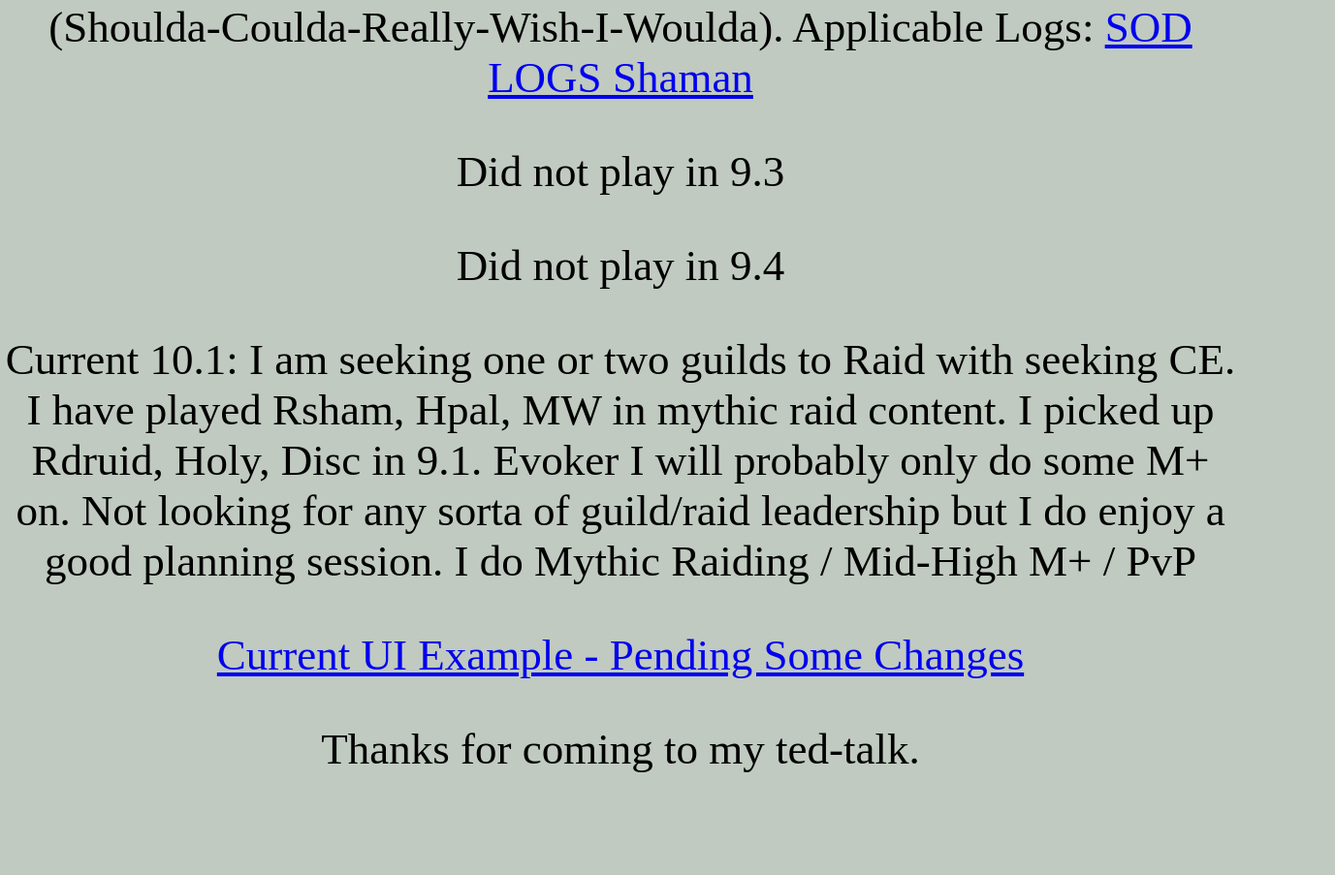
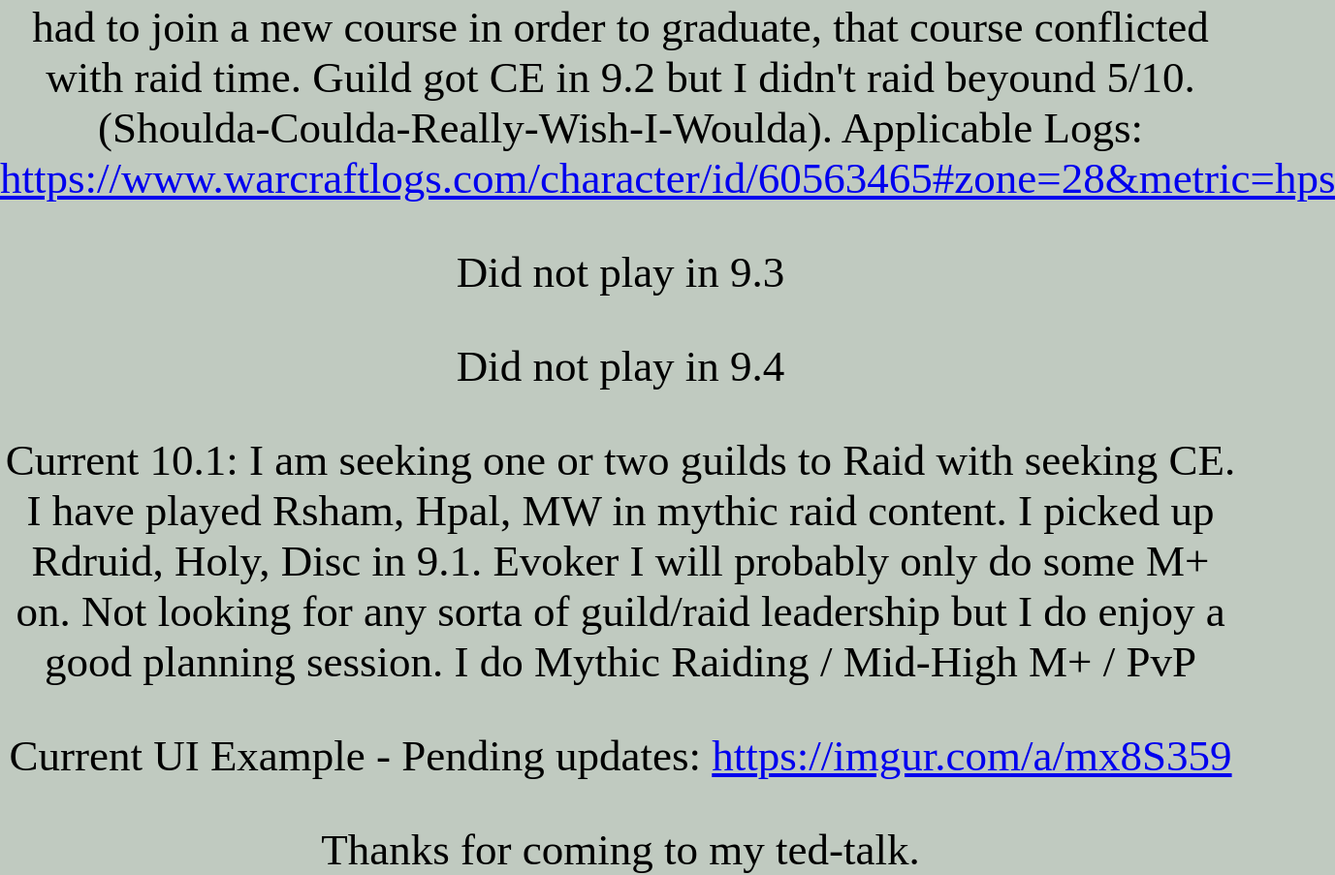
Before and after one commit to apolloterminal/WOW, a plain HTML site: page index.html in a window 1280 px wide. Shown: the part 1946-2849 px from the top of the page at 97% size, 1377 px wide, since content can reach past the window. Before the commit the page ends 2745 px from the top, so only its background shows below. Drawn offline with Linux system fonts and the light colour scheme; a script that the page names is missing.

Commit message:
Update index.html
updated urls

```diff
--- a/index.html
+++ b/index.html
@@ -88,13 +88,13 @@
   <p>
     I started playing WOW half-way through 8.3. Ended 7/12 in Mythic Nyalotha on Mistweaver.
     Applicable Logs:
-  <a href='https://www.warcraftlogs.com/character/id/55053402?zone=24#metric=hps'>Nyalotha Logs Mistweaver</a>
+  <a href='https://www.warcraftlogs.com/character/id/55053402?zone=24#metric=hps'>https://www.warcraftlogs.com/character/id/55053402?zone=24#metric=hp</a>
   </p>
   <p>
     In 9.1 I joined a new guild as healer lead, swapped from Mistweaver to Restoration Shaman. Guild disbanded due to roster boss at 4/10M. Helped some friends get 5/10 with their group and didn't seek a raid guild for the rest of the tier.
   </p>
   In 9.2 I joined a guild that I believed had CE potential, @ 5/10M I gave up my raid spot because I had a college course get cancelled and had to join a new course in order to graduate, that course conflicted with raid time. Guild got CE in 9.2 but I didn't raid beyound 5/10. (Shoulda-Coulda-Really-Wish-I-Woulda). Applicable Logs:
-  <a href='https://www.warcraftlogs.com/character/id/60563465#zone=28&metric=hps'>SOD LOGS Shaman</a>
+  <a href='https://www.warcraftlogs.com/character/id/60563465#zone=28&metric=hps'>https://www.warcraftlogs.com/character/id/60563465#zone=28&metric=hps</a>
 
   <p>
     Did not play in 9.3
@@ -109,7 +109,8 @@
   </p>
 
       <p>
-<a href='https://imgur.com/a/mx8S359'>Current UI Example - Pending Some Changes</a>
+        Current UI Example - Pending updates:
+<a href='https://imgur.com/a/mx8S359'>https://imgur.com/a/mx8S359</a>
 
   </p>
     <p>
```
